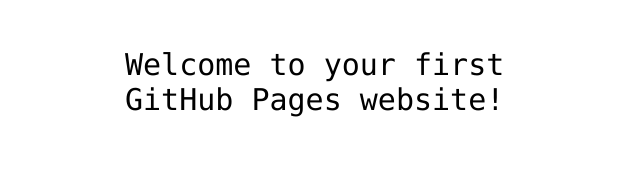
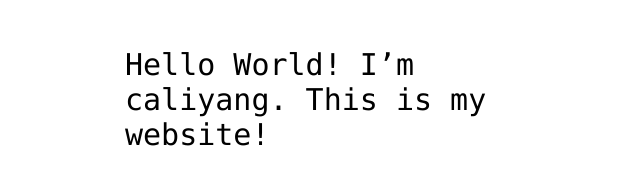
Before and after one commit to caliyang/caliyang.github.io, a plain HTML site: page index.html in a window 1280 px wide. Shown: the part 341-526 px from the top of the page, without its empty margins (315-955 px from the left). Drawn offline with Linux system fonts and the light colour scheme.

Commit message:
Add my username to index.html file

```diff
--- a/index.html
+++ b/index.html
@@ -12,7 +12,7 @@
 <img src="https://octodex.github.com/images/daftpunktocat-thomas.gif" id="octocat" alt="octocat-gif" />
 
 <!-- Change this code here by copy and pasting your template on line 15 -->
-<p>Welcome to your first GitHub Pages website!</p>
+<p>Hello World! I’m caliyang. This is my website!</p>
 
 </body>
 </html>
```
